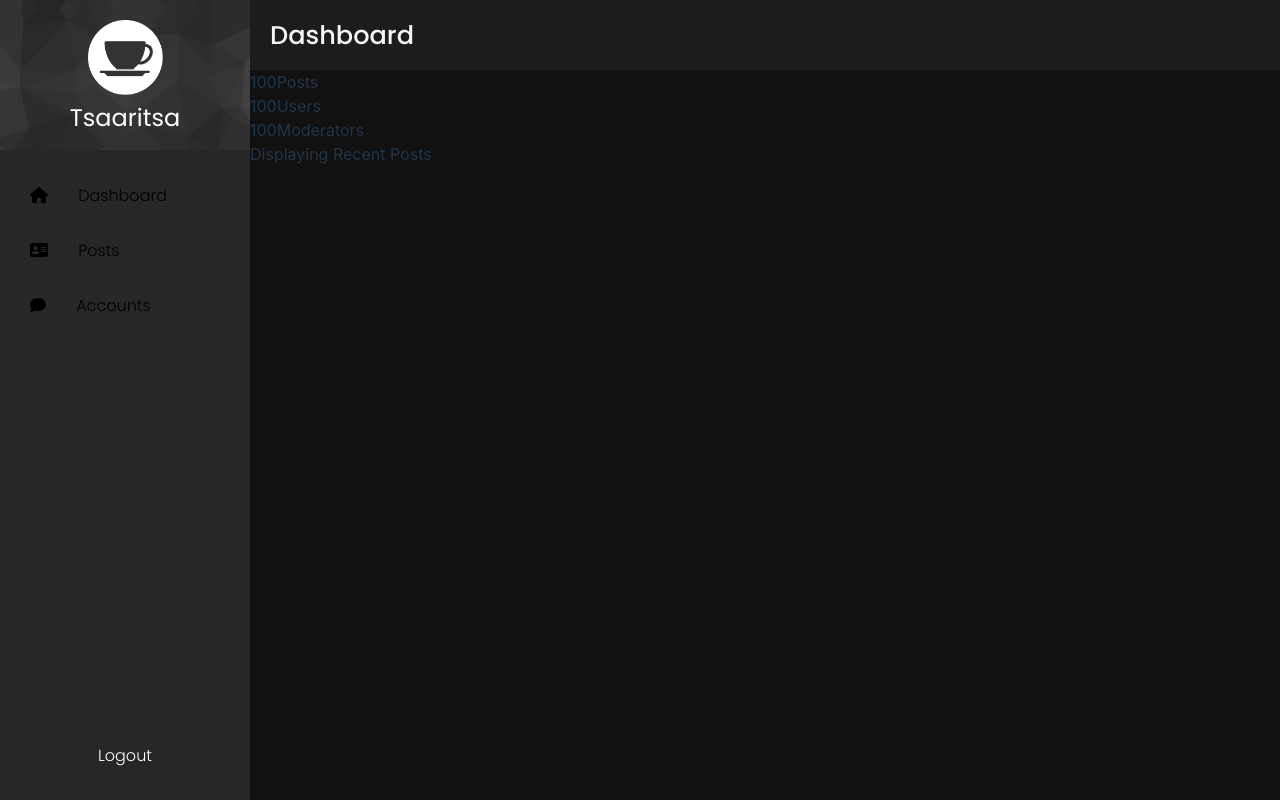
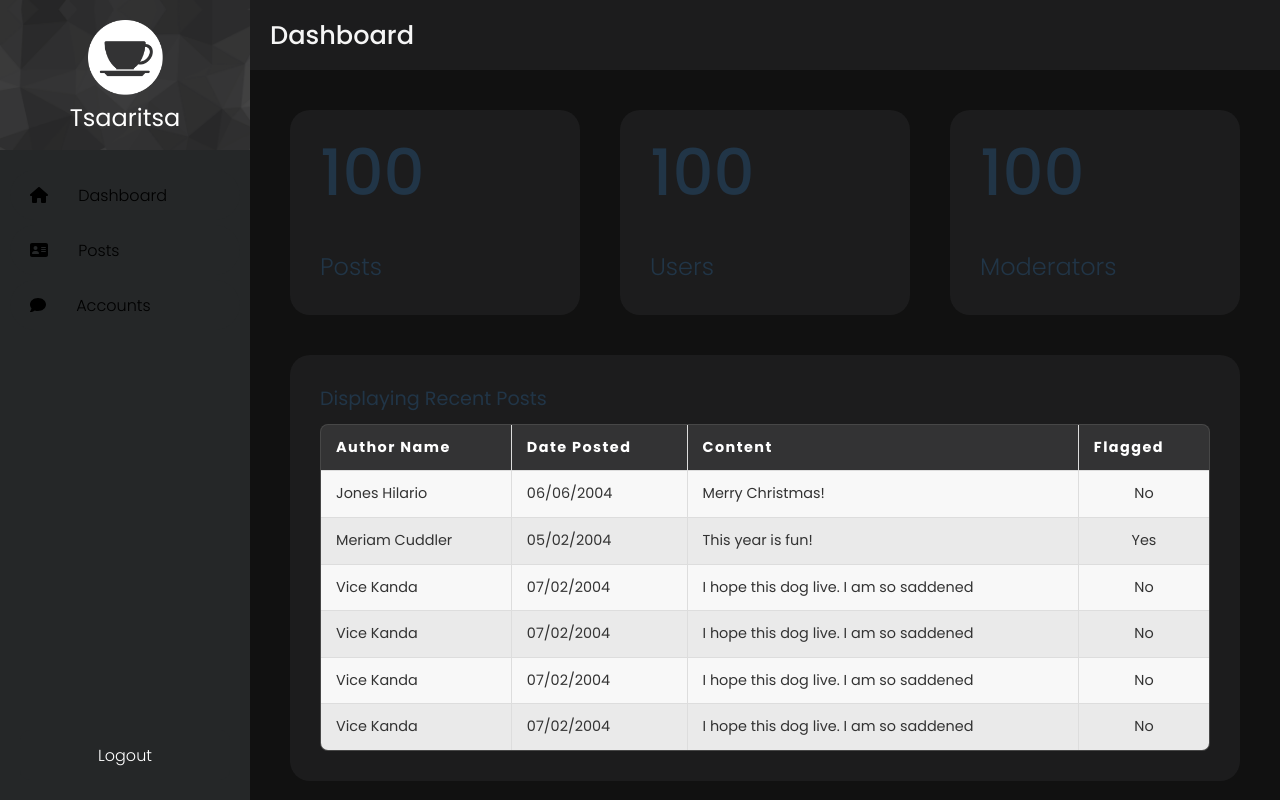
Before and after one commit to IceColaMasarap/blogweb, a React (Vite) app in the folder frontend/frontend/: page / in a window 1280 px wide. Built offline with nearby package versions, Linux system fonts and the light colour scheme.

Commit message:
dashboard ud

```diff
--- a/frontend/frontend/src/App.css
+++ b/frontend/frontend/src/App.css
@@ -160,6 +160,8 @@
 
 .dashboardbg {
   display: flex;
+  overflow-y: auto;
+  overflow-x: hidden;
   flex-direction: column;
   flex: 1; /* Take up remaining space after Sidebar */
   background-color: #111111; /* Example background color for the dashboard */
@@ -171,7 +173,7 @@
 }
 
 .navBar {
-  height: 70px;
+  min-height: 70px;
   display: flex;
   background-color: #1c1c1d;
   width: 100%;
@@ -185,3 +187,130 @@
   font-weight: 500;
   font-size: 1.6em;
 }
+
+.dashboardpanelcontainer {
+  padding: 40px;
+  display: flex;
+  justify-content: space-between;
+  gap: 40px;
+}
+
+.dashboardpanel {
+  background-color: #1c1c1d;
+  width: 100%;
+  height: 160px;
+  border-radius: 20px;
+  display: flex;
+  flex-direction: column;
+  justify-content: space-between;
+  padding: 30px;
+  padding-top: 15px;
+}
+
+.dpanellabel {
+  font-family: "Poppins";
+  font-size: 4em;
+  font-weight: 500;
+}
+
+.dpaneltext {
+  font-family: "Poppins";
+  font-size: 1.5em;
+  font-weight: 300;
+}
+
+.dashboardpanel:hover {
+  background-color: #262627;
+  cursor: pointer;
+}
+
+.dpanellabel,
+.dpaneltext:hover {
+  cursor: pointer;
+}
+
+.dtableheader {
+  font-family: "Poppins";
+  font-size: larger;
+  margin-bottom: 15px;
+}
+
+.dashboardtablecontainer {
+  padding: 30px;
+  margin-bottom: 40px;
+  max-width: 100%;
+  background-color: #1c1c1d;
+  border-radius: 20px;
+  overflow-x: auto;
+  margin-left: 40px;
+  margin-right: 40px;
+  font-family: "Poppins", sans-serif;
+}
+
+table {
+  width: 100%;
+  margin-top: 10px;
+  border-collapse: collapse;
+  background-color: #474747;
+  border-radius: 8px;
+  overflow: hidden;
+}
+
+thead {
+  background-color: #333334;
+  color: #fff;
+  font-family: "Poppins";
+}
+
+th,
+td {
+  padding: 12px 15px;
+  text-align: left;
+  font-family: "Poppins";
+}
+
+th {
+  font-size: 0.9em;
+  font-family: "Poppins";
+  letter-spacing: 0.1em;
+}
+
+tbody tr:nth-child(odd) {
+  background-color: #f8f8f8;
+}
+
+tbody tr:nth-child(even) {
+  background-color: #eaeaea;
+}
+
+tbody tr:hover {
+  background-color: #a7a0a0;
+  cursor: pointer;
+}
+
+td {
+  font-size: 0.9em;
+  color: #333;
+  font-family: "Poppins";
+}
+
+td:last-child {
+  text-align: center; /* Center-align flagged column */
+}
+
+table,
+th,
+td {
+  border: 1px solid #ddd;
+}
+
+@media (max-width: 768px) {
+  table {
+    font-size: 0.8em;
+  }
+
+  th,
+  td {
+    padding: 8px 10px;
+  }
+}
--- a/frontend/frontend/src/Dashboard.jsx
+++ b/frontend/frontend/src/Dashboard.jsx
@@ -2,6 +2,44 @@ import Sidebar from "./Sidebar";
 import "./App.css";
 
 function Dashboard() {
+  const data = [
+    {
+      Name: "Jones Hilario",
+      Date: "06/06/2004",
+      Content: "Merry Christmas!",
+      Flagged: false,
+    },
+    {
+      Name: "Meriam Cuddler",
+      Date: "05/02/2004",
+      Content: "This year is fun!",
+      Flagged: true,
+    },
+    {
+      Name: "Vice Kanda",
+      Date: "07/02/2004",
+      Content: "I hope this dog live. I am so saddened",
+      Flagged: false,
+    },
+    {
+      Name: "Vice Kanda",
+      Date: "07/02/2004",
+      Content: "I hope this dog live. I am so saddened",
+      Flagged: false,
+    },
+    {
+      Name: "Vice Kanda",
+      Date: "07/02/2004",
+      Content: "I hope this dog live. I am so saddened",
+      Flagged: false,
+    },
+    {
+      Name: "Vice Kanda",
+      Date: "07/02/2004",
+      Content: "I hope this dog live. I am so saddened",
+      Flagged: false,
+    },
+  ];
   return (
     <div className="dashboardbg">
       <div className="navBar">
@@ -24,6 +62,26 @@ function Dashboard() {
         </div>
         <div className="dashboardtablecontainer">
           <label className="dtableheader">Displaying Recent Posts</label>
+          <table>
+            <thead>
+              <tr>
+                <th>Author Name</th>
+                <th>Date Posted</th>
+                <th>Content</th>
+                <th>Flagged</th>
+              </tr>
+            </thead>
+            <tbody>
+              {data.map((item) => (
+                <tr key={item.name}>
+                  <td>{item.Name}</td>
+                  <td>{item.Date}</td>
+                  <td>{item.Content}</td>
+                  <td>{item.Flagged ? "Yes" : "No"}</td>
+                </tr>
+              ))}
+            </tbody>
+          </table>
         </div>
       </div>
     </div>
```
